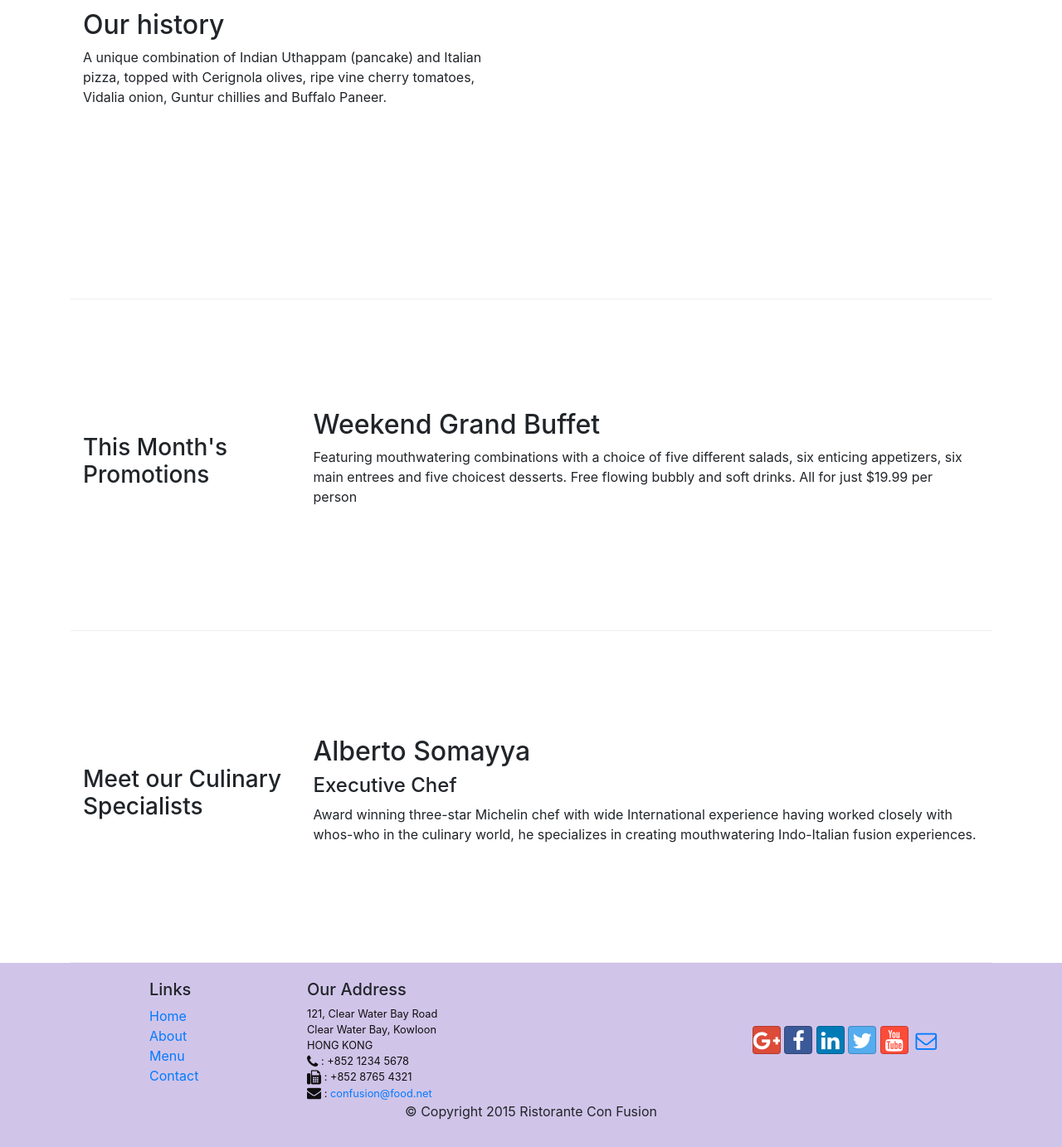
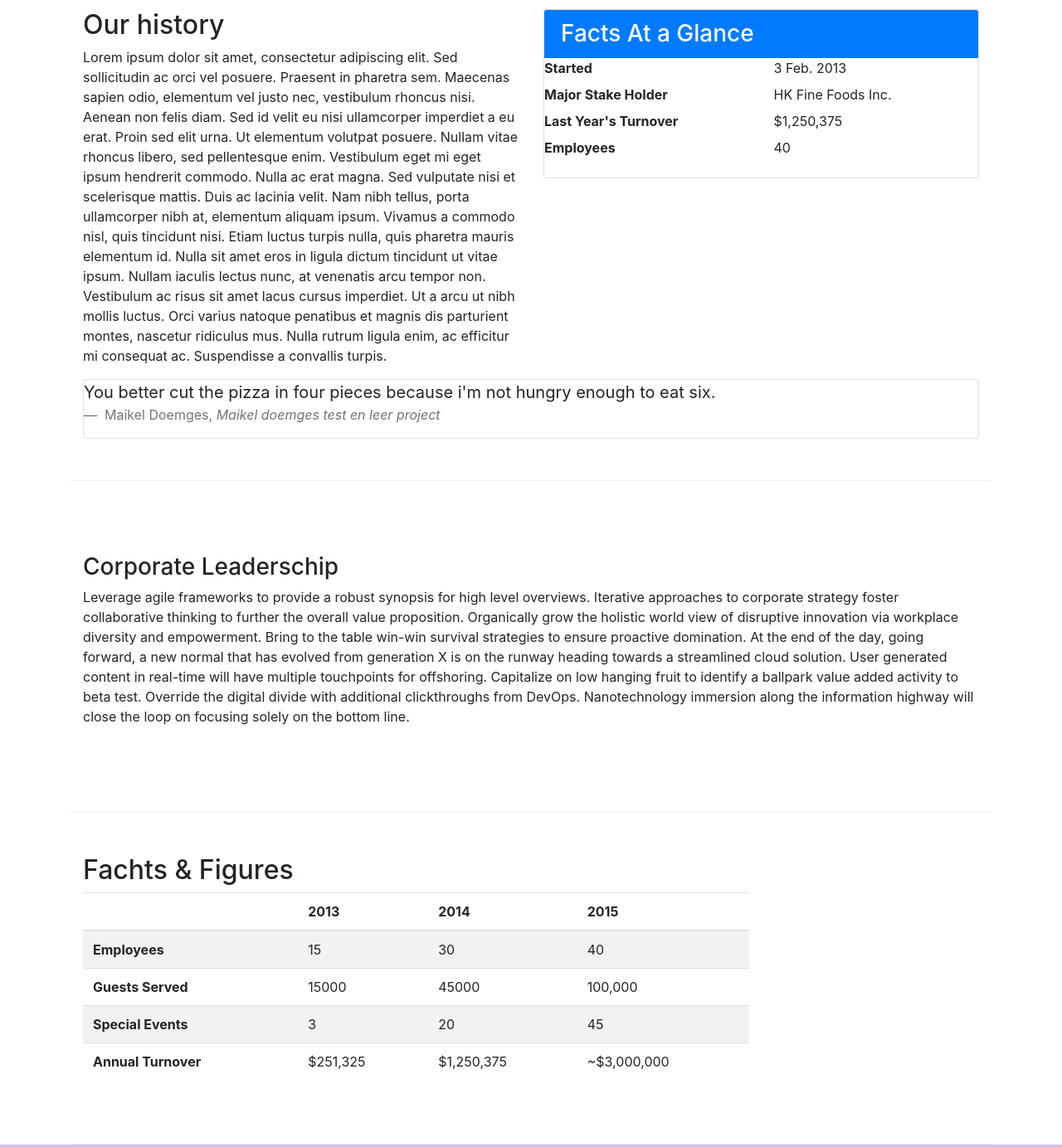
Before and after one commit to maikeld86/bootstrapintro, a website: page aboutus.html in a window 1280 px wide. Shown: the part 480-1863 px from the top of the page at 83% size. Drawn offline with nearby package versions, Linux system fonts and the light colour scheme.

Commit message:
tables and Cards

```diff
--- a/aboutus.html
+++ b/aboutus.html
@@ -66,29 +66,104 @@
         <div class="row row-content">
             <div class="col-sm-6">
                 <h2>Our history</h2>
-                <p>A unique combination of Indian Uthappam (pancake) and Italian pizza, topped with Cerignola olives, ripe vine cherry tomatoes, Vidalia onion, Guntur chillies and Buffalo Paneer.</p>
+                <p>
+                    Lorem ipsum dolor sit amet, consectetur adipiscing elit. Sed sollicitudin ac orci vel posuere. Praesent in pharetra sem. Maecenas sapien odio, elementum vel justo nec,
+                    vestibulum rhoncus nisi. Aenean non felis diam. Sed id velit eu nisi ullamcorper imperdiet a eu erat. Proin sed elit urna. Ut elementum volutpat posuere.
+                    Nullam vitae rhoncus libero, sed pellentesque enim. Vestibulum eget mi eget ipsum hendrerit commodo. Nulla ac erat magna.
+                    Sed vulputate nisi et scelerisque mattis. Duis ac lacinia velit. Nam nibh tellus, porta ullamcorper nibh at, elementum aliquam ipsum. Vivamus a commodo nisl,
+                    quis tincidunt nisi. Etiam luctus turpis nulla, quis pharetra mauris elementum id. Nulla sit amet eros in ligula dictum tincidunt ut vitae ipsum. Nullam iaculis lectus nunc, at
+                    venenatis arcu tempor non. Vestibulum ac risus sit amet lacus cursus imperdiet. Ut a arcu ut nibh mollis luctus. Orci varius natoque penatibus et magnis dis parturient montes,
+                    nascetur ridiculus mus. Nulla rutrum ligula enim, ac efficitur mi consequat ac. Suspendisse a convallis turpis.
+                </p>
+            </div>
+            <div class="col-sm">
+                <div class="card">
+                    <h3 class="card-header bg-primary text-white">Facts At a Glance</h3>
+                    <div class="card-block">
+                        <dl class="row">
+                            <dt class="col-6">Started</dt>
+                            <dd class="col-6">3 Feb. 2013</dd>
+                            <dt class="col-6">Major Stake Holder</dt>
+                            <dd class="col-6">HK Fine Foods Inc.</dd>
+                            <dt class="col-6">Last Year's Turnover</dt>
+                            <dd class="col-6">$1,250,375</dd>
+                            <dt class="col-6">Employees</dt>
+                            <dd class="col-6">40</dd>
+                        </dl>
+                    </div>
+                </div>
+            </div>
+            <div class="col-12">
+                <div class="card card-block bg-faded">
+                    <blockquote class="blockquote">
+                        <!--mb = margin bottom-->
+                        <p class="mb-0">You better cut the pizza in four pieces because i'm not hungry enough to eat six.</p>
+                        <footer class="blockquote-footer">
+                            Maikel Doemges,
+                            <cite title="Source Title"> Maikel doemges test en leer project</cite>
+                        </footer>
+                    </blockquote>
+                </div>
             </div>
         </div>
 
 
         <div class="row row-content align-items-center">
-            <div class="col-sm-4 col-md-3">
-                <h3>This Month's Promotions</h3>
+            <div class="col">
+                <h3>Corporate Leaderschip</h3>
+                <p>
+                    Leverage agile frameworks to provide a robust synopsis for high level overviews. Iterative approaches to corporate strategy foster collaborative thinking to further the overall value proposition. Organically grow the holistic world view of disruptive innovation via workplace diversity and empowerment.
+                    Bring to the table win-win survival strategies to ensure proactive domination. At the end of the day, going forward, a new normal that has evolved from generation X is on the runway heading towards a streamlined cloud solution. User generated content in real-time will have multiple touchpoints for offshoring.
+                    Capitalize on low hanging fruit to identify a ballpark value added activity to beta test. Override the digital divide with additional clickthroughs from DevOps. Nanotechnology immersion along the information highway will close the loop on focusing solely on the bottom line.
+                </p>
             </div>
-            <div class="col-sm col-md">
-                <h2>Weekend Grand Buffet</h2>
-                <p>Featuring mouthwatering combinations with a choice of five different salads, six enticing appetizers, six main entrees and five choicest desserts. Free flowing bubbly and soft drinks. All for just $19.99 per person </p>
+
+        </div>
+        <div class="row row-content">
+            <div class="col-12 col-sm-9">
+                <h2>Fachts &amp; Figures</h2>
+                <div class="table-responsive">
+                    <table class="table table-striped">
+                        <thead class="thead-inverse">
+                            <tr>
+                                <th>&nbsp;</th>
+                                <th>2013</th>
+                                <th>2014</th>
+                                <th>2015</th>
+                            </tr>
+                        </thead>
+                        <tbody>
+                            <tr>
+                                <th>Employees</th>
+                                <td>15</td>
+                                <td>30</td>
+                                <td>40</td>
+                            </tr>
+                            <tr>
+                                <th>Guests Served</th>
+                                <td>15000</td>
+                                <td>45000</td>
+                                <td>100,000</td>
+                            </tr>
+                            <tr>
+                                <th>Special Events</th>
+                                <td>3</td>
+                                <td>20</td>
+                                <td>45</td>
+                            </tr>
+                            <tr>
+                                <th>Annual Turnover</th>
+                                <td>$251,325</td>
+                                <td>$1,250,375</td>
+                                <td>~$3,000,000</td>
+                            </tr>
+
+                        </tbody>
+                    </table>
+                </div>
             </div>
-        </div>
+            <div class="col-12 col-sm-3">
 
-        <div class="row row-content align-items-center">
-            <div class="col-sm-4  col-md-3 flex-last">
-                <h3>Meet our Culinary Specialists</h3>
-            </div>
-            <div class="col-sm  col-md flex-first">
-                <h2>Alberto Somayya</h2>
-                <h4>Executive Chef</h4>
-                <p>Award winning three-star Michelin chef with wide International experience having worked closely with whos-who in the culinary world, he specializes in creating mouthwatering Indo-Italian fusion experiences. </p>
             </div>
         </div>
     </div>
```
